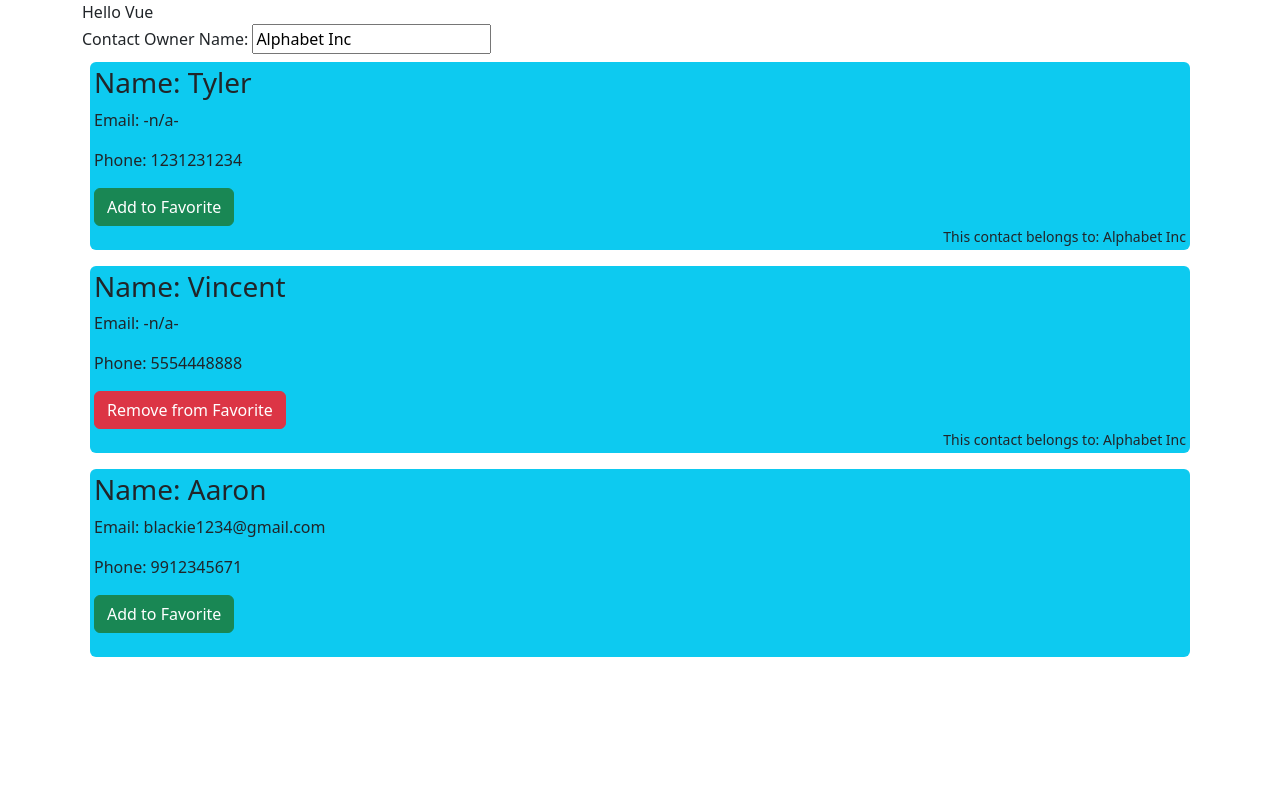
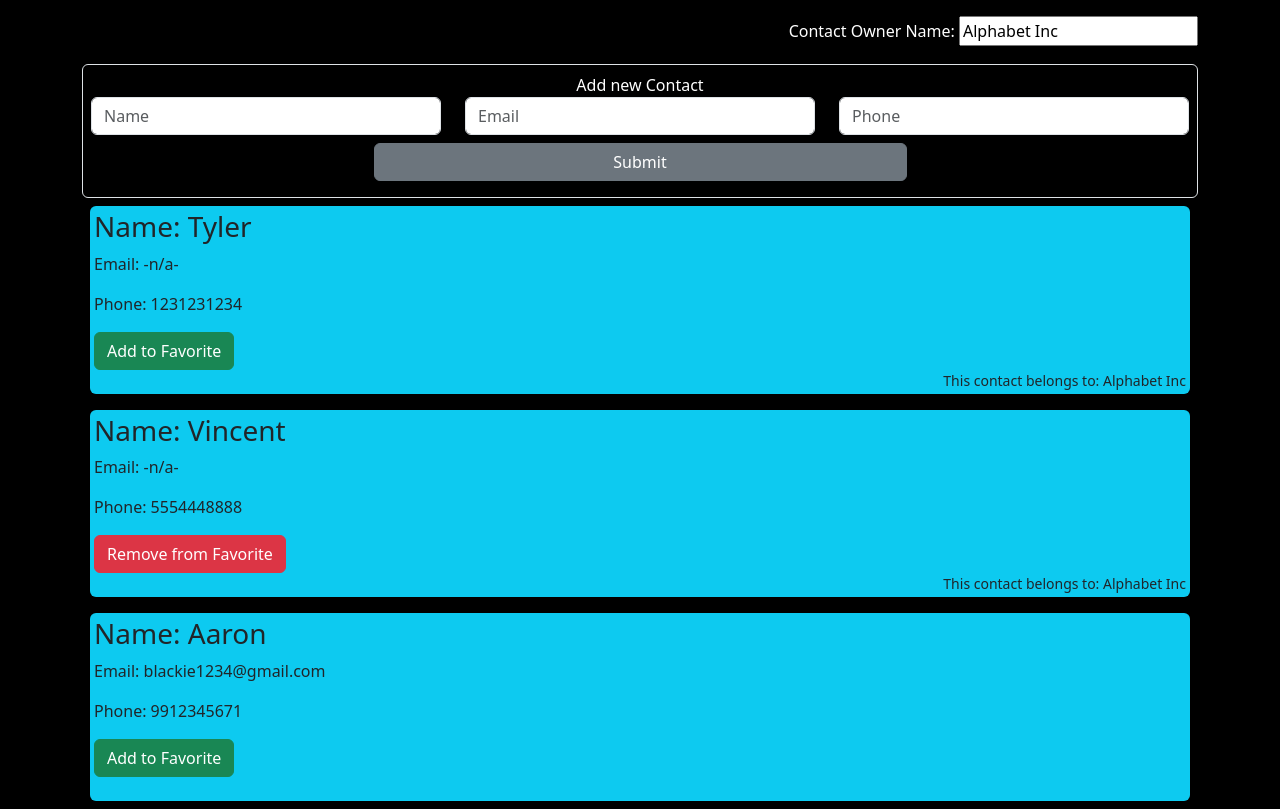
Before and after one commit to Tyler-Ke/vue-components-demo, a Vue app in the folder vue-components-demo/: page / in a window 1280 px wide. Built offline with nearby package versions, Linux system fonts and the light colour scheme.

Commit message:
added an add contact component

```diff
--- a/vue-components-demo/src/App.vue
+++ b/vue-components-demo/src/App.vue
@@ -1,7 +1,11 @@
 <template>
+   <div class="bg-black text pt-3">
       <div class="container">
-      <div>{{ message }}</div>
+         <div class="text-white float-end">
             Contact Owner Name: <input v-model="ownerName" />
+         </div>
+         <br /><br />
+         <AddContact></AddContact>
          <div class="row">
             <div class="col-12" v-for="contact in contacts" :key="contact.name">
                <Contact
@@ -10,16 +14,20 @@
                   :ownername="contact.ownerName"
                   :email="contact.email"
                   :isFavorite="contact.isFavorite"
-               @update-favorite="contact.isFavorite = onUpdateFavorite($event, contact.phone)"
+                  @update-favorite="
+                     contact.isFavorite = onUpdateFavorite($event, contact.phone)
+                  "
                ></Contact>
+            </div>
          </div>
       </div>
    </div>
 </template>
 
 <script setup>
-import {reactive, ref} from "vue";
+import { reactive, ref } from "vue";
 import Contact from "./components/Contact.vue";
+import AddContact from "./components/AddContact.vue";
 const message = "Hello Vue";
 const ownerName = ref("Alphabet Inc");
 const contacts = reactive([
@@ -45,7 +53,7 @@
 ]);
 
 function onUpdateFavorite(oldValueFromChildComponent, phoneNumberFromParent) {
-   console.log(oldValueFromChildComponent)
+   console.log(oldValueFromChildComponent);
    return !oldValueFromChildComponent.isFavorite;
 }
 </script>
--- /dev/null
+++ b/vue-components-demo/src/components/AddContact.vue
@@ -0,0 +1,40 @@
+<template>
+   <div class="container border rounded p-2">
+      <div class="text-center text-white">Add new Contact</div>
+      <form @submit.prevent="addContact">
+         <div class="row">
+            <div class="col-4">
+               <input type="text" class="form-control" v-model="contact.name" placeholder="Name">
+            </div>
+            <div class="col-4">
+               <input type="text" class="form-control" v-model="contact.email" placeholder="Email">
+            </div>
+            <div class="col-4">
+               <input type="text" class="form-control" v-model.number="contact.phone" placeholder="Phone">
+            </div>
+         </div>
+
+         <div class="col-6 offset-3 p-2">
+            <button type="submit" class="btn btn-secondary w-100">Submit</button>
+         </div>
+      </form>
+   </div>
+</template>
+
+<script setup>
+import {reactive} from "vue";
+
+const contact = reactive({
+   name: "",
+   phone: "",
+   email: "",
+});
+
+function addContact() {
+   console.log(contact);
+   contact.email="";
+   contact.name="";
+   contact.phone="";
+}
+
+</script>
```
Lines whose indentation alone changed are shown as unchanged.
